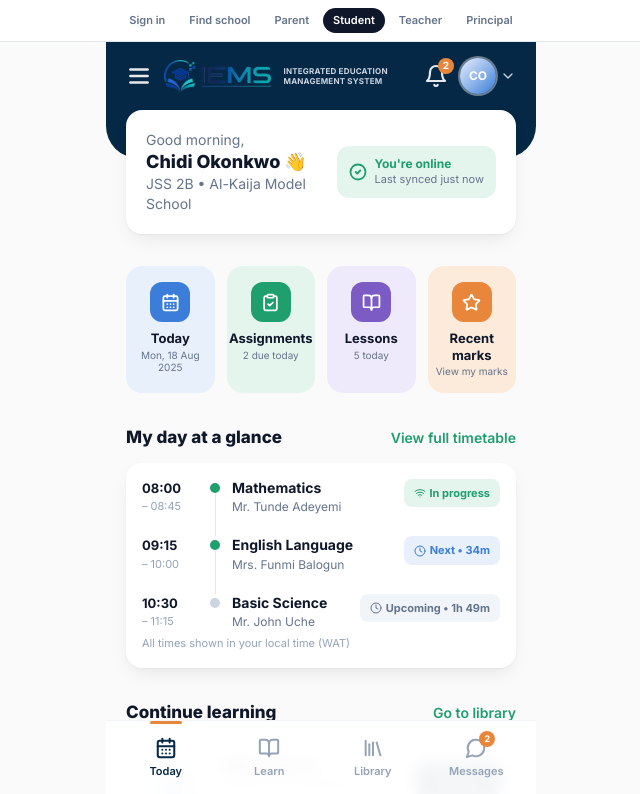
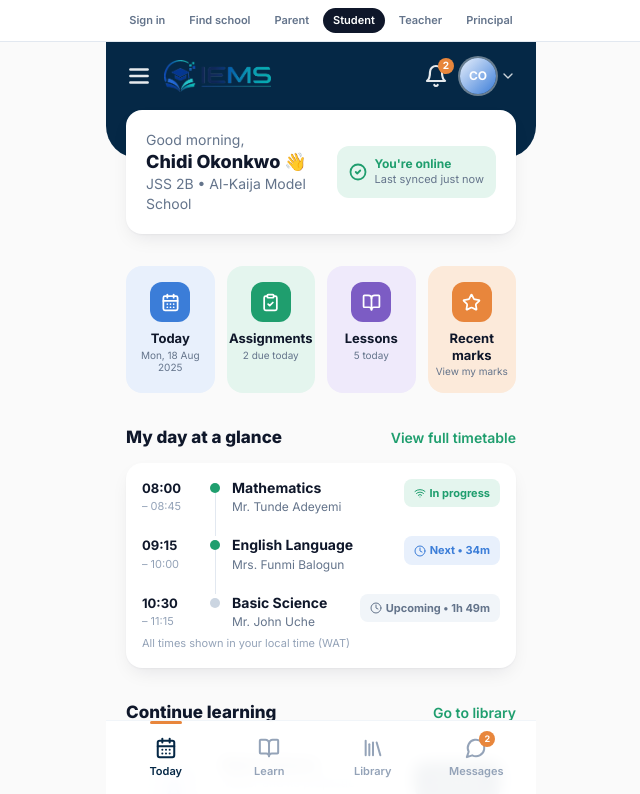
Before and after one commit to vitalclick/IEMS-App-UI, a Next.js app: page /student in a window 1280 px wide. Shown: the top 794 px of the page, without its empty margins (319-959 px from the left). Built offline with nearby package versions, Linux system fonts and the light colour scheme.

Commit message:
Remove "Integrated Education Management System" caption from Student header
Drops the small caption text next to the logo in CrestHeader (used by
the Student dashboard), leaving just the logo mark.

```diff
--- a/components/dashboard/CrestHeader.tsx
+++ b/components/dashboard/CrestHeader.tsx
@@ -23,14 +23,6 @@ export default function CrestHeader({
           </button>
 
           <Image src="/logo44.png" alt="IEMS" width={477} height={142} className="h-8 w-auto" />
-
-          <div className="leading-tight">
-            <p className="text-[8px] font-bold tracking-wide text-slate-300">
-              INTEGRATED EDUCATION
-              <br />
-              MANAGEMENT SYSTEM
-            </p>
-          </div>
         </div>
 
         <div className="flex items-center gap-3">
```
